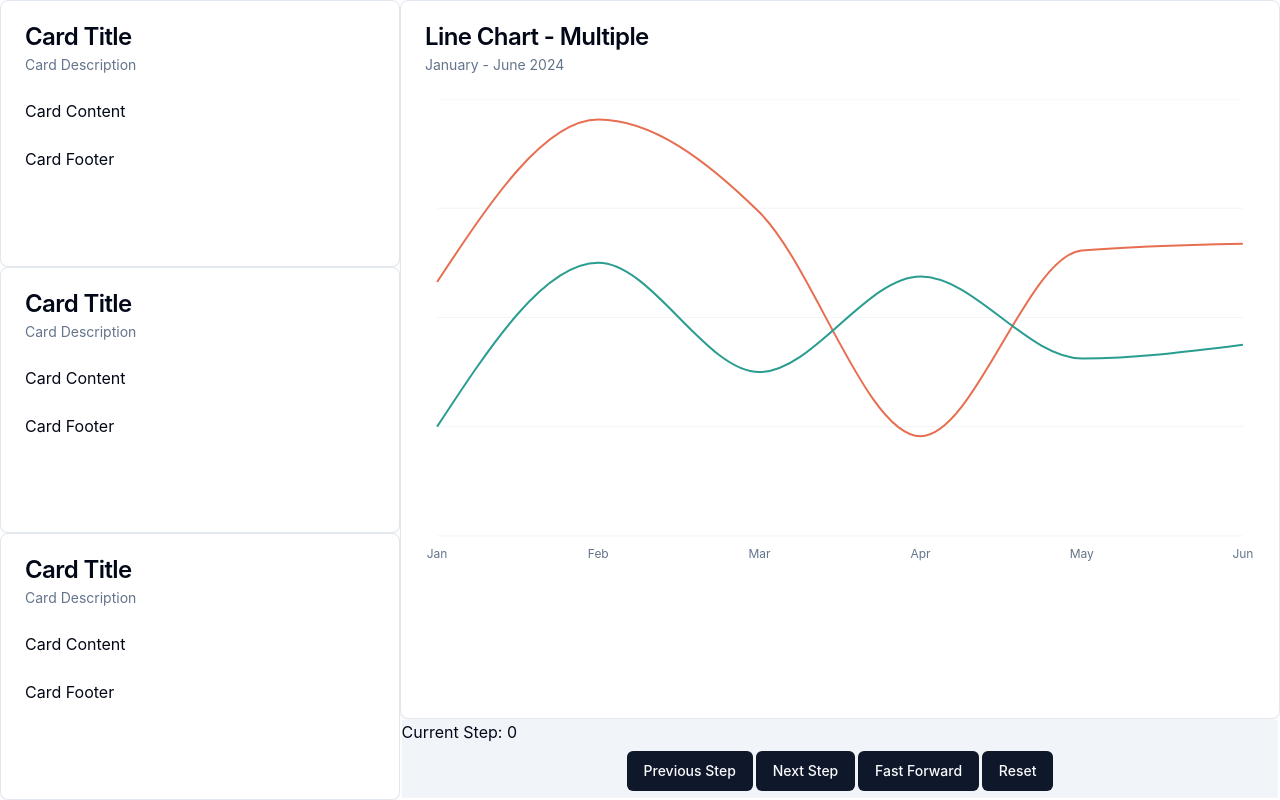
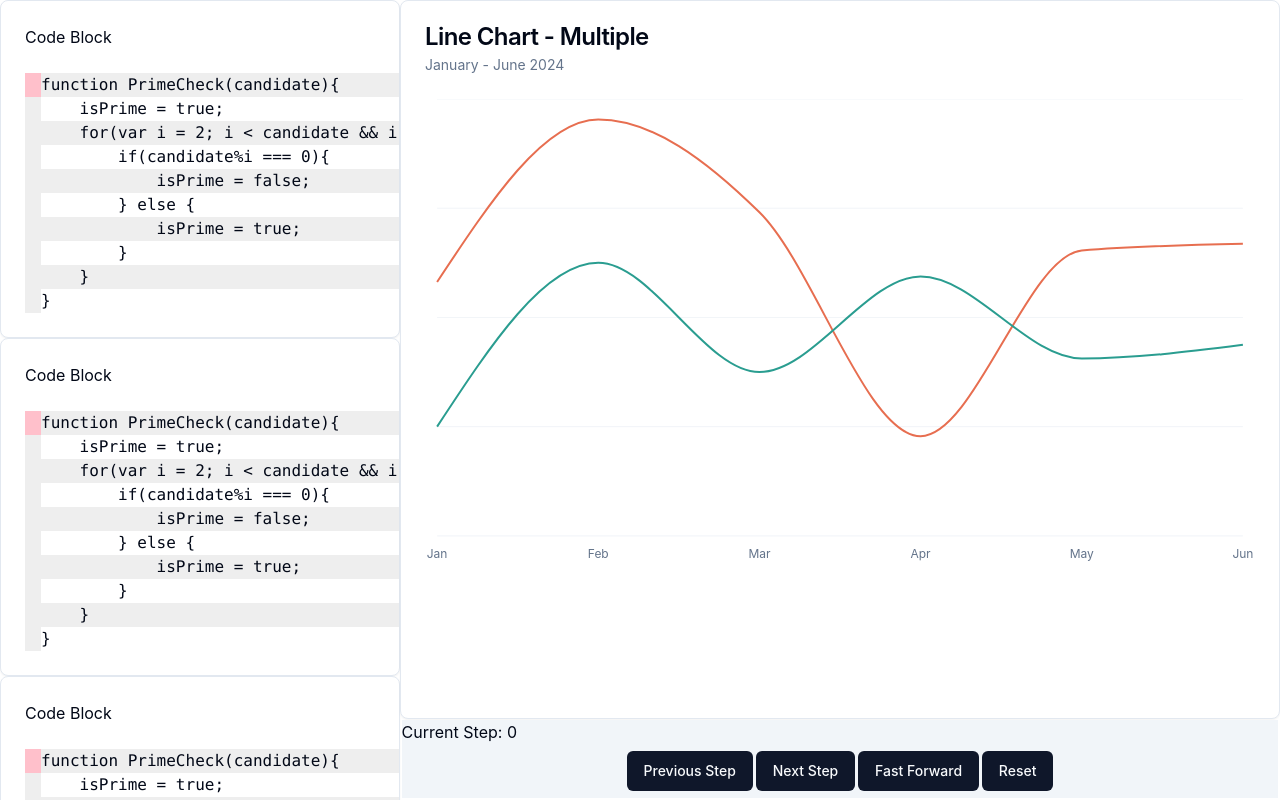
Before and after one commit to Unsynx/bigovisual, a React (Vite) app: page / in a window 1280 px wide. Shown: the top 800 px of the page. Built offline with nearby package versions, Linux system fonts and the light colour scheme.

Commit message:
Code line indicator

```diff
--- a/src/App.tsx
+++ b/src/App.tsx
@@ -10,8 +10,7 @@ import {
   CardTitle,
 } from "@/components/ui/card"
 import { GraphBigO } from './GraphBigO'
-
-
+import { Code } from './Code'
 
 function App() {
   const [count, setCount] = useState(0)
@@ -20,42 +19,9 @@ function App() {
     <>
       <div className='container_side'>
         <div className='side_left'>
-          <Card>
-            <CardHeader>
-              <CardTitle>Card Title</CardTitle>
-              <CardDescription>Card Description</CardDescription>
-            </CardHeader>
-            <CardContent>
-              <p>Card Content</p>
-            </CardContent>
-            <CardFooter>
-              <p>Card Footer</p>
-            </CardFooter>
-          </Card>
-          <Card>
-            <CardHeader>
-              <CardTitle>Card Title</CardTitle>
-              <CardDescription>Card Description</CardDescription>
-            </CardHeader>
-            <CardContent>
-              <p>Card Content</p>
-            </CardContent>
-            <CardFooter>
-              <p>Card Footer</p>
-            </CardFooter>
-          </Card>
-          <Card>
-            <CardHeader>
-              <CardTitle>Card Title</CardTitle>
-              <CardDescription>Card Description</CardDescription>
-            </CardHeader>
-            <CardContent>
-              <p>Card Content</p>
-            </CardContent>
-            <CardFooter>
-              <p>Card Footer</p>
-            </CardFooter>
-          </Card>
+          <Code tick={count}></Code>
+          <Code tick={count}></Code>
+          <Code tick={count}></Code>
         </div>
         <div className='side_right'>
           <div className='graph'>
--- /dev/null
+++ b/src/Code.css
@@ -0,0 +1,23 @@
+.code_row:nth-child(even) {
+    background-color: white;
+}
+
+.code_row:nth-child(odd) {
+    background-color: rgb(238, 238, 238);
+}
+
+.code_body {
+    overflow: scroll;
+    display: flex;
+
+}
+
+.code_indicator_column {
+    background-color: rgb(238, 238, 238);
+}
+
+.indicator {
+    width: 1em;
+    height: 1.5em;
+    background-color: pink;
+}
--- /dev/null
+++ b/src/Code.tsx
@@ -0,0 +1,45 @@
+import { Card, CardContent, CardHeader } from "@/components/ui/card"
+import './Code.css'
+import { ReactElement } from "react";
+
+
+var text =
+`function PrimeCheck(candidate){
+    isPrime = true;
+    for(var i = 2; i < candidate && isPrime; i++){
+        if(candidate%i === 0){
+            isPrime = false;
+        } else {
+            isPrime = true;
+        }
+    }
+}`
+var lineCount = text.split('\n').length
+
+function parseCode() {
+    var result: ReactElement[] = []
+    text.split('\n').forEach(line => {
+        result.push(<pre className="code_row">{line}</pre>)
+    });
+    return result;
+}
+
+interface CodeData {
+    tick: number;
+}
+
+export function Code(props:CodeData) {
+  return (
+    <Card>
+        <CardHeader>Code Block</CardHeader>
+        <CardContent className="code_body">
+            <div className="code_indicator_column">
+                <div className="indicator"
+                style={{marginTop: (props.tick % lineCount) * 24}}
+                />
+            </div>
+            <div>{parseCode()}</div>
+        </CardContent>
+    </Card>
+  )
+}
```
